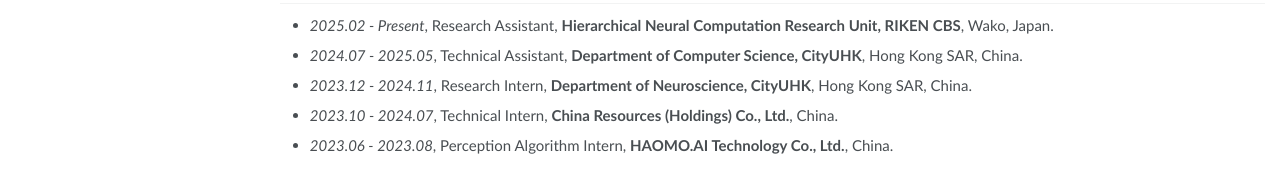
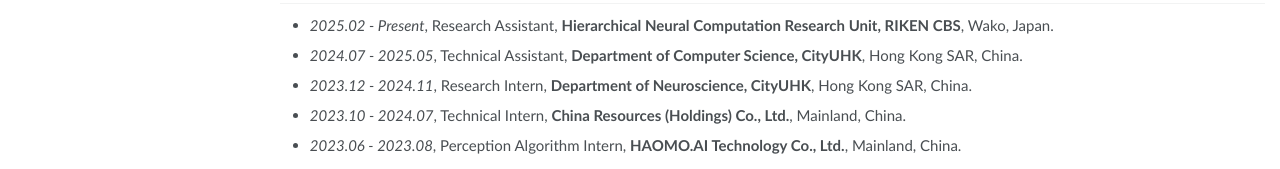
Before and after one commit to zihanliu987/zihanliu987.github.io, a Jekyll site: the page built from _pages/about.md, in a window 1280 px wide and 1054 px high. Shown: the part 882-1051 px from the top of the window. Built offline with Jekyll 4.4.1, drawn with Linux system fonts in a browser that asks for light colours; some web fonts are replaced.

Commit message:
Update experience locations to match CV: Mainland, China
Co-authored-by: Cursor <cursoragent@cursor.com>

```diff
--- a/_pages/about.md
+++ b/_pages/about.md
@@ -49,5 +49,5 @@ My research interests lie in **computational neuroscience**. Specifically, I am
 - *2025.02 - Present*, Research Assistant, **Hierarchical Neural Computation Research Unit, RIKEN CBS**, Wako, Japan.
 - *2024.07 - 2025.05*, Technical Assistant, **Department of Computer Science, CityUHK**, Hong Kong SAR, China.
 - *2023.12 - 2024.11*, Research Intern, **Department of Neuroscience, CityUHK**, Hong Kong SAR, China.
-- *2023.10 - 2024.07*, Technical Intern, **China Resources (Holdings) Co., Ltd.**, China.
-- *2023.06 - 2023.08*, Perception Algorithm Intern, **HAOMO.AI Technology Co., Ltd.**, China.
+- *2023.10 - 2024.07*, Technical Intern, **China Resources (Holdings) Co., Ltd.**, Mainland, China.
+- *2023.06 - 2023.08*, Perception Algorithm Intern, **HAOMO.AI Technology Co., Ltd.**, Mainland, China.
```
